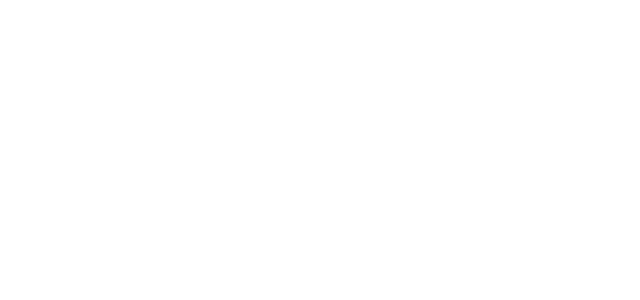
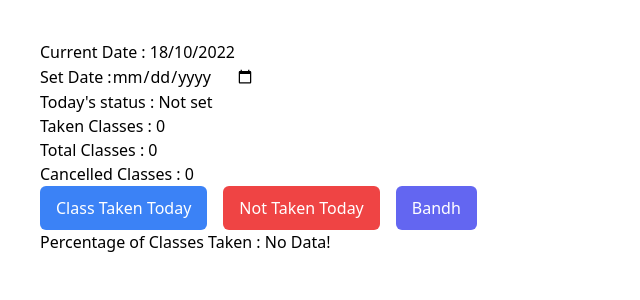
Before and after one commit to gopal-kaul/subject-attendance, a Next.js app: page / in a window 1280 px wide. Shown: the top 300 px of the page, without its empty margins (0-640 px from the left). Built offline with nearby package versions, Linux system fonts and the light colour scheme.

Commit message:
WIP version of the app

```diff
--- a/pages/index.js
+++ b/pages/index.js
@@ -1,16 +1,112 @@
-import Head from 'next/head'
+import Head from "next/head";
+import { useState, useEffect } from "react";
+export default function Home() {
+  const [data, setData] = useState({});
+  const [date, setDate] = useState(new Date().toLocaleDateString("en-GB"));
+  const [taken, setTaken] = useState(0);
+  const [total, setTotal] = useState(0);
+  const [cancelled, setCancelled] = useState(0);
+  // useEffect(() => {
+  //   if (`${date}` in data === false) {
+  //     setData((old) => ({
+  //       ...old,
+  //       [date]: "",
+  //     }));
+  //   }
+  // }, [date]);
+  useEffect(() => {
+    console.log(data);
+    let tk = 0;
+    let tot = 0;
+    let can = 0;
+    for (let d in data) {
+      if (data[d] === 1) {
+        tk++;
+        tot++;
+      } else if (data[d] === 0) tot++;
+      else if (data[d] === -1) can++;
+    }
+    setTaken(tk);
+    setTotal(tot);
+    setCancelled(can);
+  }, [data]);
 
-export default function Home() {
+  function todayTaken() {
+    setData((old) => ({
+      ...old,
+      [date]: 1,
+    }));
+  }
+  function notTaken() {
+    setData((old) => ({
+      ...old,
+      [date]: 0,
+    }));
+  }
+  function Bandh() {
+    setData((old) => ({
+      ...old,
+      [date]: -1,
+    }));
+  }
   return (
     <div>
       <Head>
         <title>Subject</title>
         <meta name="description" content="Generated by create next app" />
         <link rel="icon" href="/favicon.ico" />
-        <main>
-          Initial commit
-        </main>
       </Head>
+      <main className="px-10 py-10">
+        <p>Current Date : {date}</p>
+        <h3>
+          Set Date :
+          <input
+            type={"date"}
+            id="date"
+            name="date"
+            onChange={(e) => {
+              e.target.valueAsDate !== null &&
+                setDate(e.target.valueAsDate.toLocaleDateString("en-GB"));
+            }}
+          />
+        </h3>
+        <h2>
+          Today&apos;s status :{" "}
+          {data[date] === undefined
+            ? "Not set"
+            : data[date] === 1
+            ? "Class Taken"
+            : data[date] === 0
+            ? "Class Not Taken"
+            : data[date] === -1
+            ? "Class Cancelled"
+            : ""}
+        </h2>
+        <p>Taken Classes : {taken}</p>
+        <p>Total Classes : {total}</p>
+        <p>Cancelled Classes : {cancelled}</p>
+        <div className="flex flex-row gap-4">
+          <button
+            className="bg-blue-500 py-2.5 px-4 text-white rounded-md"
+            onClick={todayTaken}
+          >
+            Class Taken Today
+          </button>
+          <button
+            className="bg-red-500 py-2.5 px-4 text-white rounded-md"
+            onClick={notTaken}
+          >
+            Not Taken Today
+          </button>
+          <button
+            className="bg-indigo-500 py-2.5 px-4 text-white rounded-md"
+            onClick={Bandh}
+          >
+            Bandh
+          </button>
+        </div>
+        <h3>Percentage of Classes Taken : { total!==0 ? `${((taken * 100) / total).toFixed(2)}%` :"No Data!"}</h3>
+      </main>
     </div>
-  )
+  );
 }
```
